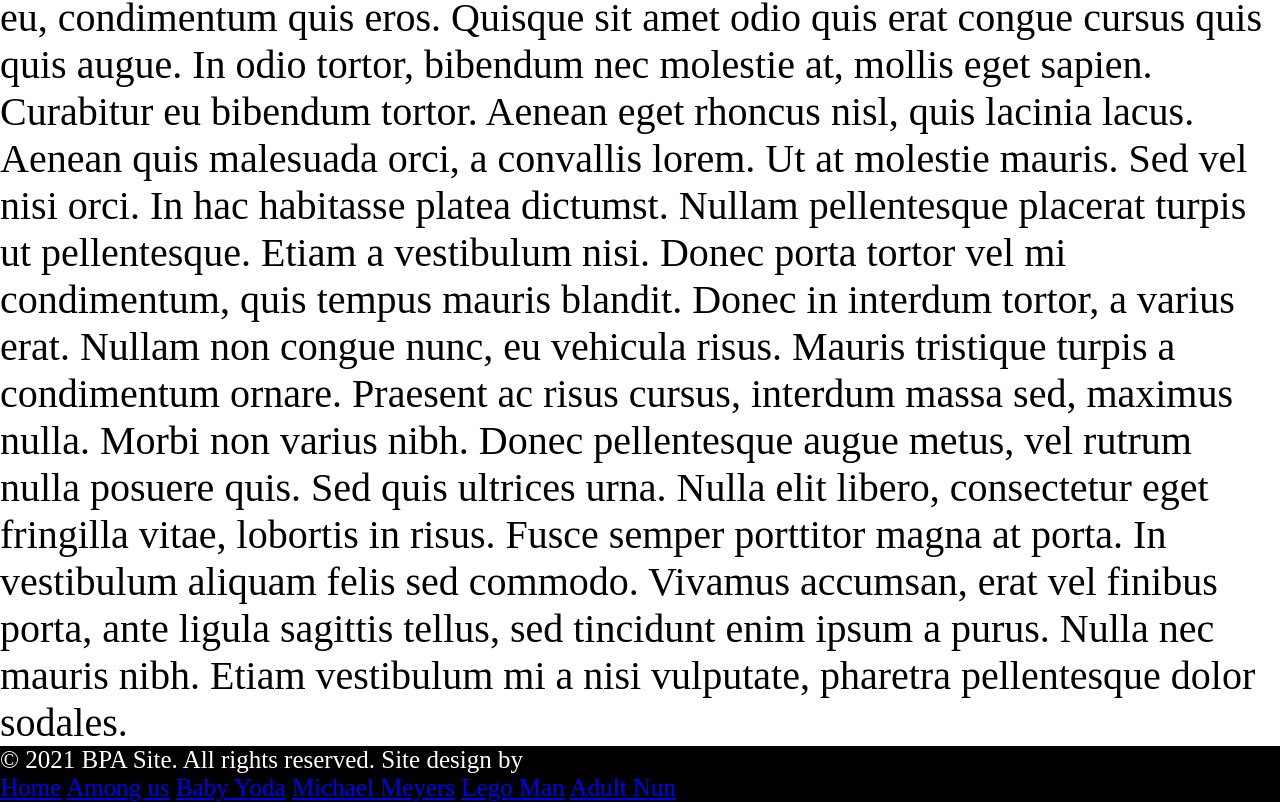
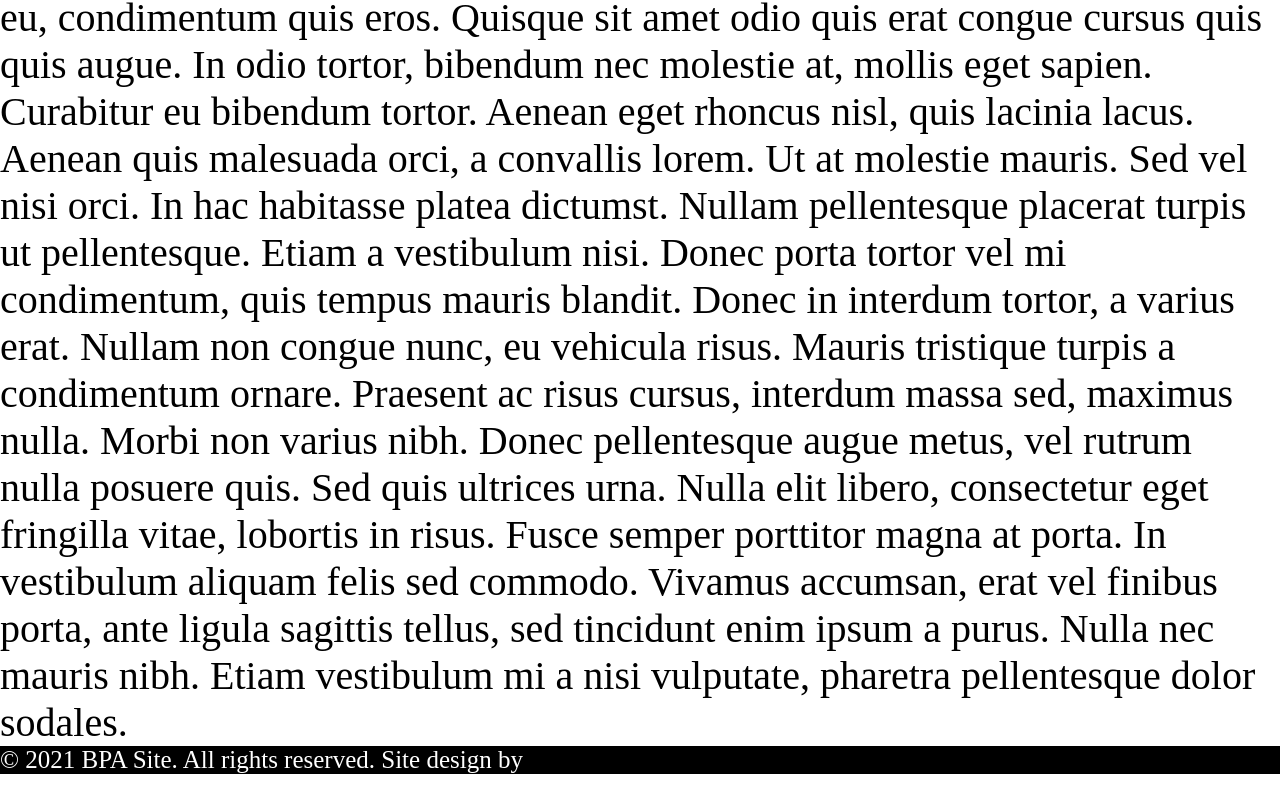
Before and after one commit to William-Meyer/BPA, a plain HTML site: page index.html in a window 1280 px wide. Shown: the part 981-1783 px from the top of the page. After the commit the page ends 1755 px from the top, so only its background shows below. Drawn offline with Linux system fonts and the light colour scheme.

Commit message:
took footer links out

```diff
--- a/index.html
+++ b/index.html
@@ -42,12 +42,6 @@ Sed quis ultrices urna. Nulla elit libero, consectetur eget fringilla vitae, lob
 
 <footer>
     <p>&copy; 2021 BPA Site. All rights reserved. Site design by <br></p>
-    <a href="index.html">Home</a>
-    <a href="amongus.html">Among us</a>
-    <a href="babyyoda.html">Baby Yoda</a>
-    <a href="michaelmeyers.html">Michael Meyers</a>
-    <a href="legoman.html">Lego Man</a>
-    <a href="nun.html">Adult Nun</a>
 </footer>
 
   </body>
```
